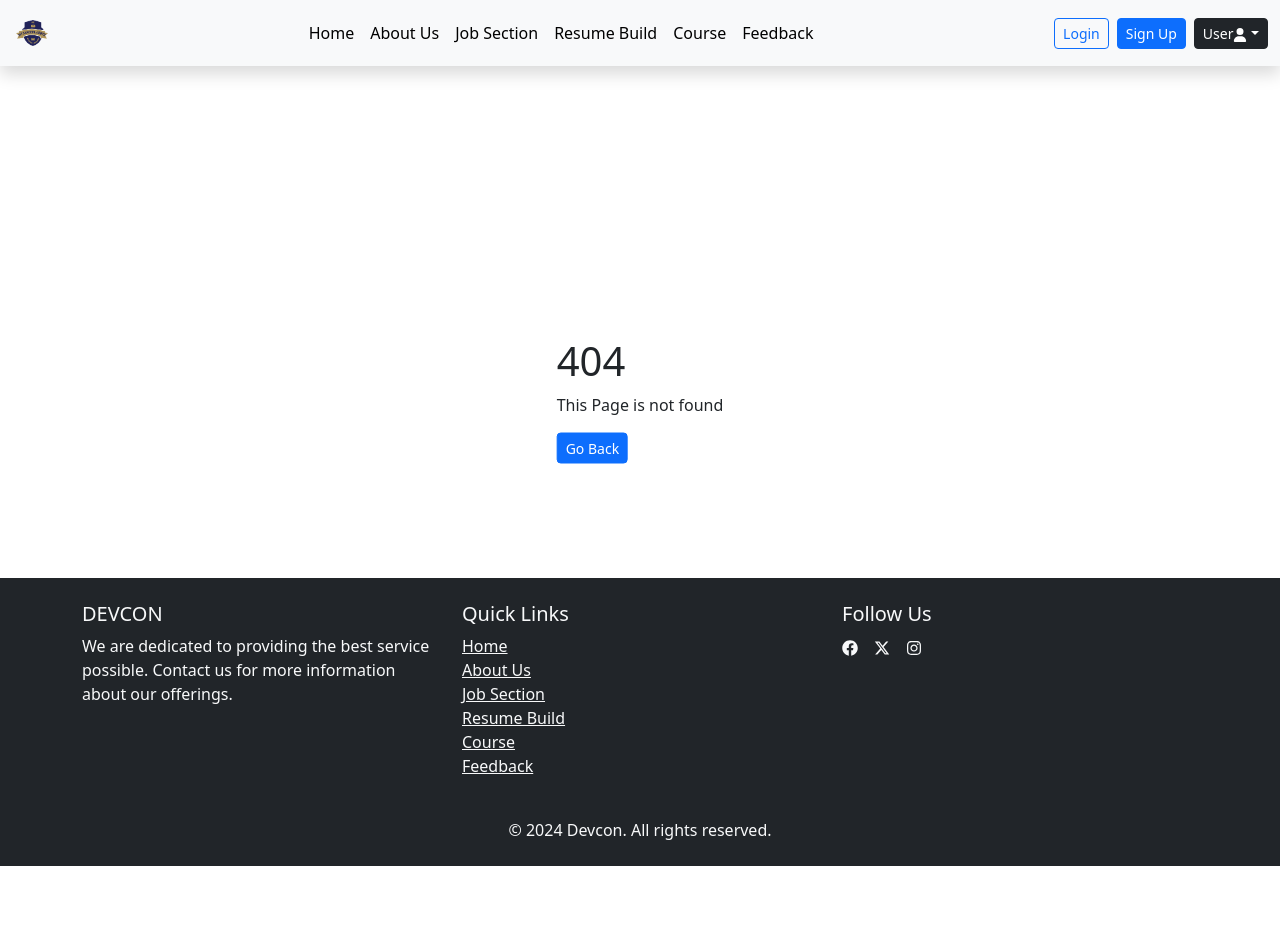
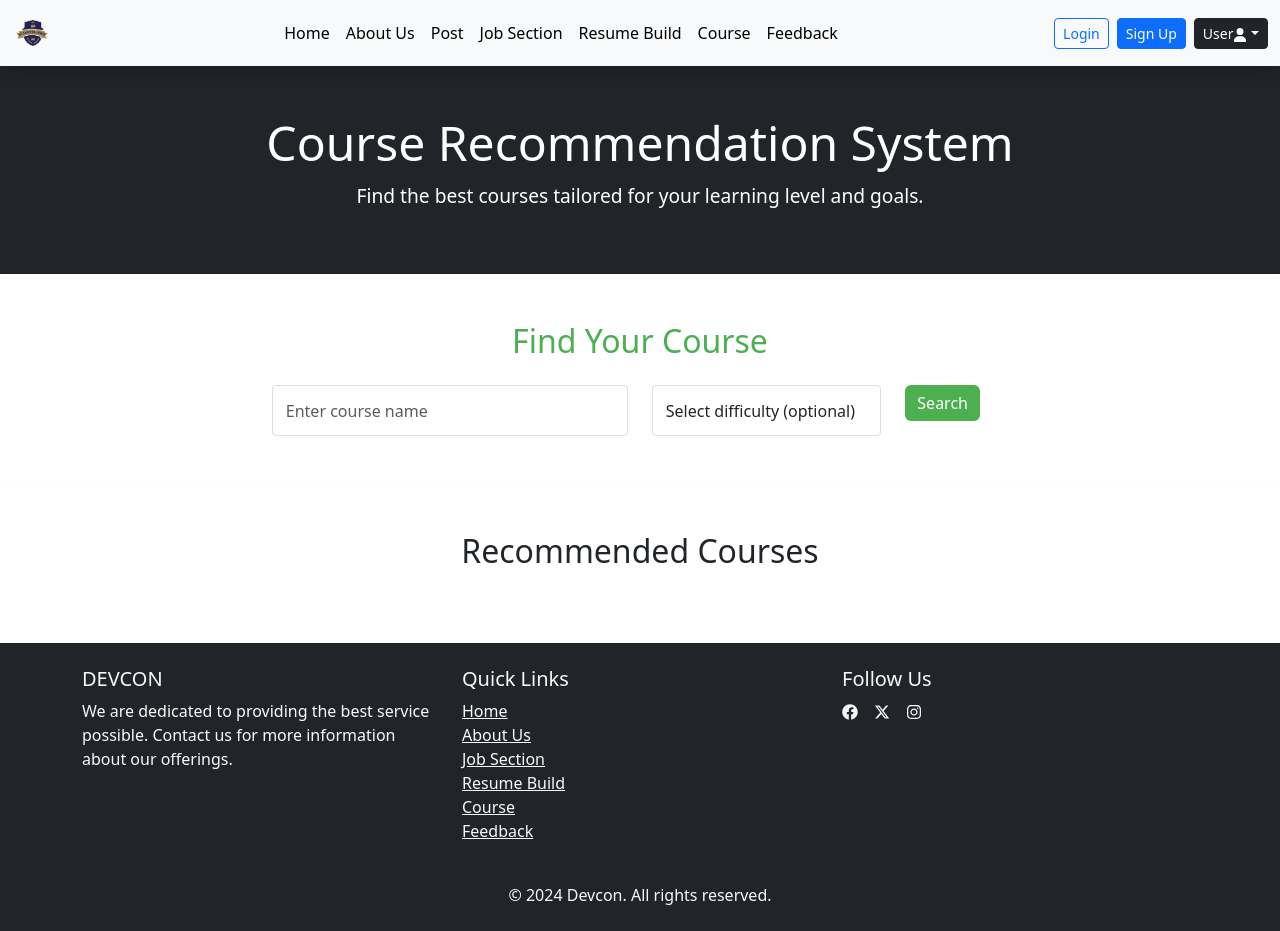
Before and after one commit to sudipta-9/Smart-Education-System, a React (Vite) app in the folder frontend/: page /course in a window 1280 px wide. Before the commit the page ends 866 px from the top, so only its background shows below. Built offline with nearby package versions, Linux system fonts and the light colour scheme.

Commit message:
Designing the course section

```diff
--- a/frontend/src/Pages/Course.jsx
+++ b/frontend/src/Pages/Course.jsx
@@ -1,22 +1,106 @@
-import { useNavigate } from "react-router-dom";
+import React, { useState } from 'react';
+import { Container, Row, Col, Form, Button, Spinner, ListGroup } from 'react-bootstrap';
 
-const NotFound = () => {
-    const navigate = useNavigate();
+const Course = () => {
+    const [courseName, setCourseName] = useState('');
+    const [difficulty, setDifficulty] = useState('');
+    const [loading, setLoading] = useState(false);
+    const [results, setResults] = useState([]);
+
+    const handleSubmit = async (e) => {
+        e.preventDefault();
+        setLoading(true);
+        setResults([]);
+
+        try {
+            const response = await fetch(`http://127.0.0.1:5000/recommend?course_name=${courseName}&difficulty=${difficulty}`);
+            const data = await response.json();
+            setLoading(false);
+
+            if (data.recommended_courses && data.recommended_courses.length > 0) {
+                setResults(data.recommended_courses);
+            } else {
+                setResults([{ course_title: 'No courses found', organization: '', difficulty: '', url: '#' }]);
+            }
+        } catch (error) {
+            setLoading(false);
+            setResults([{ course_title: 'Error fetching recommendations', organization: '', difficulty: '', url: '#' }]);
+        }
+    };
+
     return (
-        <>
-            <div style={{ position: "absolute", left: "50%", top: "50%", transform: "translate(-50%, -50%)" }}>
-                <div className="d-flex">
-                    <div className="item-center">
-                        <h1>404</h1>
-                        <p>This Page is not found</p>
-                        <button className="btn btn-sm btn-primary" onClick={() => navigate(-1)}>
-                            Go Back
-                        </button>
-                    </div>
-                </div>
-            </div>
-        </>
+        <div className="course-recommendation">
+            <header className="py-5 bg-dark text-white text-center">
+                <Container>
+                    <h1>Course Recommendation System</h1>
+                    <p>Find the best courses tailored for your learning level and goals.</p>
+                </Container>
+            </header>
+
+            <main>
+                <section className="search-section py-5">
+                    <Container>
+                        <Row className="justify-content-center">
+                            <Col md={8}>
+                                <h2 className="text-center mb-4">Find Your Course</h2>
+                                <Form onSubmit={handleSubmit}>
+                                    <Row>
+                                        <Col md={6}>
+                                            <Form.Control
+                                                type="text"
+                                                placeholder="Enter course name"
+                                                value={courseName}
+                                                onChange={(e) => setCourseName(e.target.value)}
+                                                required
+                                            />
+                                        </Col>
+                                        <Col md={4}>
+                                            <Form.Control
+                                                as="select"
+                                                value={difficulty}
+                                                onChange={(e) => setDifficulty(e.target.value)}
+                                            >
+                                                <option value="">Select difficulty (optional)</option>
+                                                <option value="beginner">Beginner</option>
+                                                <option value="intermediate">Intermediate</option>
+                                                <option value="advanced">Advanced</option>
+                                            </Form.Control>
+                                        </Col>
+                                        <Col md={2}>
+                                            <Button type="submit" variant="success" block>
+                                                Search
+                                            </Button>
+                                        </Col>
+                                    </Row>
+                                </Form>
+
+                                {loading && (
+                                    <div className="text-center mt-3">
+                                        <Spinner animation="border" variant="success" />
+                                        <p>Searching...</p>
+                                    </div>
+                                )}
+                            </Col>
+                        </Row>
+                    </Container>
+                </section>
+
+                <section className="results-section py-5 bg-white">
+                    <Container>
+                        <h2 className="text-center mb-4">Recommended Courses</h2>
+                        <ListGroup>
+                            {results.map((course, index) => (
+                                <ListGroup.Item key={index}>
+                                    <strong>{course.course_title}</strong> - {course.organization} ({course.difficulty})<br />
+                                    URL: <a href={course.url} target="_blank" rel="noopener noreferrer">{course.url}</a>
+                                </ListGroup.Item>
+                            ))}
+                        </ListGroup>
+                    </Container>
+                </section>
+            </main>
+        </div>
     );
 };
 
-export default NotFound;
+export default Course;
--- /dev/null
+++ b/frontend/src/Pages/Post.jsx
@@ -0,0 +1,9 @@
+import React from 'react'
+
+const Post = () => {
+  return (
+    <div>Post</div>
+  )
+}
+
+export default Post
--- a/frontend/src/layouts/Header.jsx
+++ b/frontend/src/layouts/Header.jsx
@@ -32,6 +32,11 @@ const Header = () => {
                             <li className="nav-item">
                                 <Link className="nav-link active" aria-current="page" to="/about">
                                     About Us
+                                </Link>
+                            </li>
+                            <li className="nav-item">
+                                <Link className="nav-link active" aria-current="page" to="/post">
+                                    Post
                                 </Link>
                             </li>
                             <li className="nav-item">
--- a/frontend/src/router.jsx
+++ b/frontend/src/router.jsx
@@ -4,6 +4,7 @@ import NotFound from "./layouts/NotFound";
 import HomeLayout from "./layouts/HomeLayout";
 import Home from "./Pages/Home";
 import About from "./Pages/About";
+import Post from "./Pages/Post";
 import Job from "./Pages/Job";
 import Resume from "./Pages/Resume";
 import Course from "./Pages/Course";
@@ -27,6 +28,10 @@ const router = createBrowserRouter([
             {
                 path: "/about",
                 element: <About />,
+            },
+            {
+                path: "/post",
+                element: <Post />,
             },
             {
                 path: "/job-section",
--- a/frontend/src/sass/style.scss
+++ b/frontend/src/sass/style.scss
@@ -857,3 +857,71 @@ $header-text-color: #fff;
         }
     }
 }
+
+// Course Section
+.course-recommendation {
+    body {
+      font-family: 'Arial', sans-serif;
+      background-color: #f4f4f4;
+      color: #333;
+    }
+
+    header {
+      h1 {
+        font-size: 3rem;
+      }
+
+      p {
+        font-size: 1.2rem;
+        margin-top: 10px;
+      }
+    }
+
+    .search-section {
+      background-color: white;
+      box-shadow: 0 4px 6px rgba(0, 0, 0, 0.1);
+
+      form {
+        input,
+        select {
+          padding: 0.8rem;
+          border-radius: 4px;
+          border: 1px solid #ddd;
+        }
+
+        button {
+          background-color: #4caf50;
+          border: none;
+          transition: background-color 0.3s ease;
+        }
+
+        button:hover {
+          background-color: #45a049;
+        }
+      }
+
+      .text-center {
+        color: #4caf50;
+      }
+    }
+
+    .results-section {
+      box-shadow: 0 4px 6px rgba(0, 0, 0, 0.1);
+
+      li {
+        background-color: #f9f9f9;
+        border-left: 4px solid #4caf50;
+        transition: background-color 0.3s ease;
+
+        &:hover {
+          background-color: #f1f1f1;
+        }
+      }
+    }
+
+    footer {
+      p {
+        margin: 0;
+      }
+    }
+  }
```
